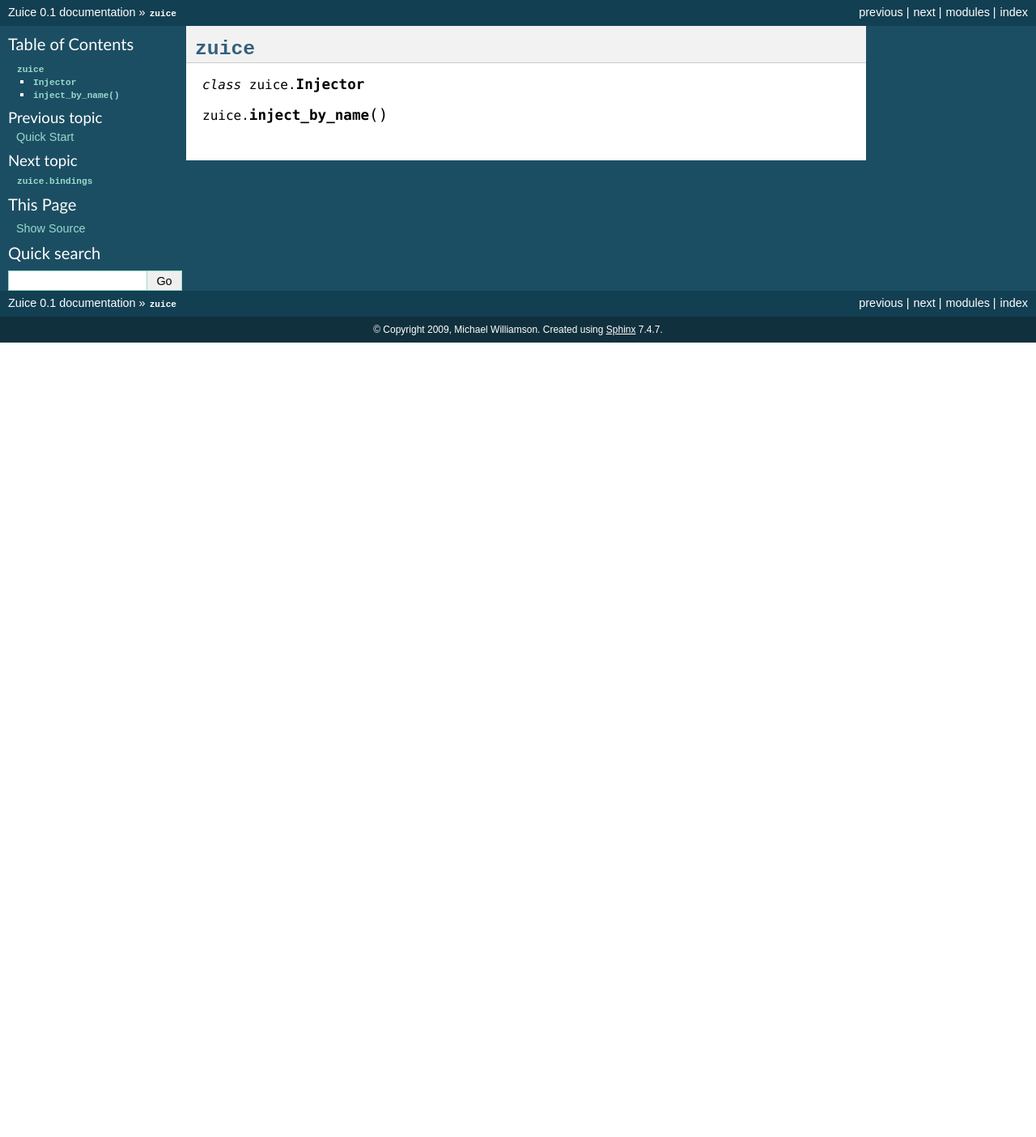
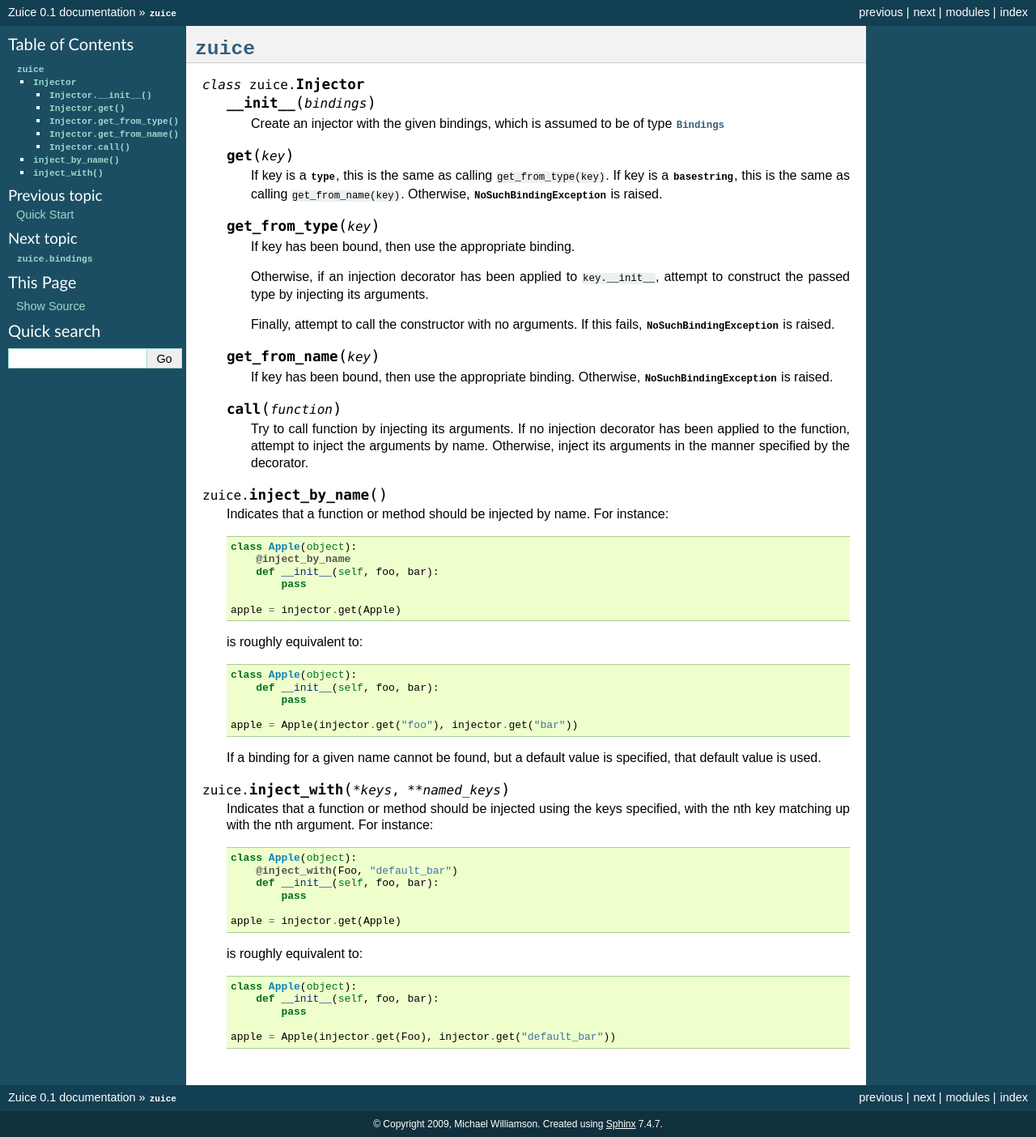
Before and after one commit to mwilliamson/zuice, a Sphinx documentation site: the page built from doc/zuice.rst, in a window 1280 px wide. Shown: the whole page at 81% size. Built offline with Sphinx 7.4.7, drawn with Linux system fonts in a browser that asks for light colours; before the commit the page ends 900 px from its top, so only the background shows below that.

Commit message:
Improve doc coverage

```diff
--- a/doc/zuice.rst
+++ b/doc/zuice.rst
@@ -5,4 +5,77 @@
 
 .. class:: Injector
 
+    .. method:: __init__(bindings)
+
+        Create an injector with the given bindings, which is assumed to be of
+        type :class:`~zuice.bindings.Bindings`
+
+    .. method:: get(key)
+
+        If key is a :class:`type`, this is the same as calling ``get_from_type(key)``.
+        If key is a :class:`basestring`, this is the same as calling ``get_from_name(key)``.
+        Otherwise, :class:`~zuice.NoSuchBindingException` is raised.
+
+    .. method:: get_from_type(key)
+
+        If key has been bound, then use the appropriate binding.
+
+        Otherwise, if an injection decorator has been applied to
+        ``key.__init__``, attempt to construct the passed type by injecting
+        its arguments.
+
+        Finally, attempt to call the constructor with no arguments. If this
+        fails, :class:`~zuice.NoSuchBindingException` is raised.
+
+    .. method:: get_from_name(key)
+
+        If key has been bound, then use the appropriate binding.
+        Otherwise, :class:`~zuice.NoSuchBindingException` is raised.
+
+    .. method:: call(function)
+
+        Try to call function by injecting its arguments. If no injection decorator
+        has been applied to the function, attempt to inject the arguments by name.
+        Otherwise, inject its arguments in the manner specified by the decorator.
+
 .. function:: inject_by_name()
+
+    Indicates that a function or method should be injected by name. For instance::
+
+        class Apple(object):
+            @inject_by_name
+            def __init__(self, foo, bar):
+                pass
+
+        apple = injector.get(Apple)
+
+    is roughly equivalent to::
+
+        class Apple(object):
+            def __init__(self, foo, bar):
+                pass
+
+        apple = Apple(injector.get("foo"), injector.get("bar"))
+
+    If a binding for a given name cannot be found, but a default value is specified,
+    that default value is used.
+
+.. function:: inject_with(*keys, **named_keys)
+
+    Indicates that a function or method should be injected using the keys
+    specified, with the nth key matching up with the nth argument. For instance::
+
+        class Apple(object):
+            @inject_with(Foo, "default_bar")
+            def __init__(self, foo, bar):
+                pass
+
+        apple = injector.get(Apple)
+
+    is roughly equivalent to::
+
+        class Apple(object):
+            def __init__(self, foo, bar):
+                pass
+
+        apple = Apple(injector.get(Foo), injector.get("default_bar"))
```
